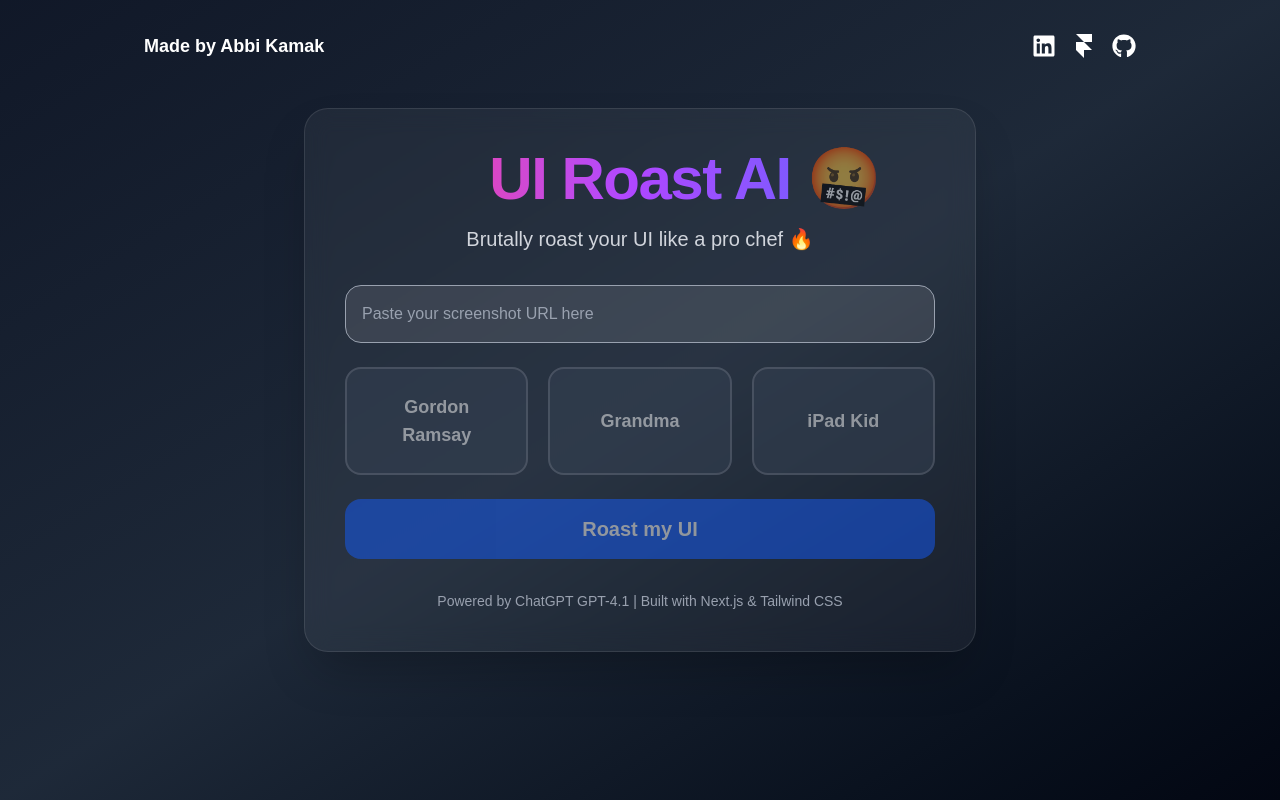
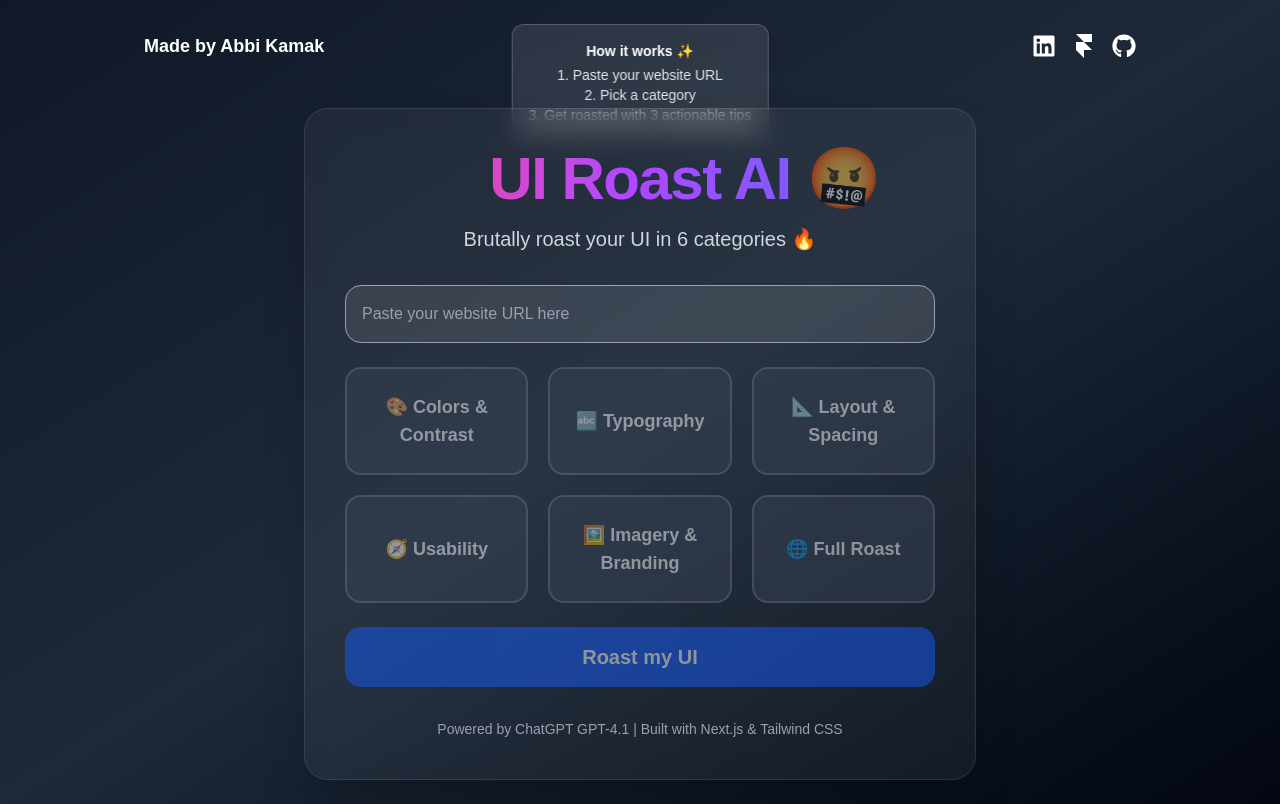
Before and after one commit to aram0057/ui-roast-ai, a Next.js app: page / in a window 1280 px wide. Built offline with nearby package versions, Linux system fonts and the light colour scheme.

Commit message:
updated judges

```diff
--- a/pages/index.tsx
+++ b/pages/index.tsx
@@ -4,7 +4,7 @@
 import { FaLinkedin, FaGithub } from "react-icons/fa";
 import { SiFramer } from "react-icons/si";
 
-type Judge = "gordon" | "grandma" | "ipad_kid";
+type Category = "colors" | "typography" | "spacing" | "usability" | "imagery" | "full";
 
 // Fire emoji component (client-only) to avoid hydration errors
 const FireEmoji = () => {
@@ -15,21 +15,21 @@
 };
 
 export default function Home() {
-  const [judge, setJudge] = useState<Judge | null>(null);
-  const [imageUrl, setImageUrl] = useState<string>("");
+  const [category, setCategory] = useState<Category | null>(null);
+  const [siteUrl, setSiteUrl] = useState<string>("");
   const [roast, setRoast] = useState<string>("");
   const [loading, setLoading] = useState<boolean>(false);
 
   const handleSubmit = async (e: FormEvent) => {
     e.preventDefault();
-    if (!judge || !imageUrl) return;
+    if (!category || !siteUrl) return;
 
     setLoading(true);
     try {
       const res = await fetch("/api/roast", {
         method: "POST",
         headers: { "Content-Type": "application/json" },
-        body: JSON.stringify({ judge, imageUrl }),
+        body: JSON.stringify({ category, siteUrl }),
       });
 
       const data = await res.json();
@@ -42,14 +42,27 @@
     }
   };
 
-  const judges = [
-    { id: "gordon", label: "Gordon Ramsay", gradient: "from-red-500 via-pink-500 to-red-600" },
-    { id: "grandma", label: "Grandma", gradient: "from-pink-400 via-purple-500 to-pink-500" },
-    { id: "ipad_kid", label: "iPad Kid", gradient: "from-yellow-400 via-orange-400 to-yellow-500" },
+  const categories = [
+    { id: "colors", label: "🎨 Colors & Contrast", gradient: "from-red-500 via-pink-500 to-red-600" },
+    { id: "typography", label: "🔤 Typography", gradient: "from-pink-400 via-purple-500 to-pink-500" },
+    { id: "spacing", label: "📐 Layout & Spacing", gradient: "from-yellow-400 via-orange-400 to-yellow-500" },
+    { id: "usability", label: "🧭 Usability", gradient: "from-green-400 via-emerald-500 to-green-600" },
+    { id: "imagery", label: "🖼️ Imagery & Branding", gradient: "from-indigo-400 via-blue-500 to-indigo-600" },
+    { id: "full", label: "🌐 Full Roast", gradient: "from-blue-500 via-indigo-500 to-purple-600" },
   ] as const;
 
   return (
-    <div className="min-h-screen flex flex-col items-center bg-gradient-to-br from-gray-900 via-gray-800 to-gray-950 p-6">
+    <div className="min-h-screen flex flex-col items-center bg-gradient-to-br from-gray-900 via-gray-800 to-gray-950 p-6 relative">
+      {/* Floating How To Box (centered) */}
+      <div className="absolute top-6 left-1/2 transform -translate-x-1/2 bg-white/10 backdrop-blur-md border border-white/20 text-white text-sm p-4 rounded-xl shadow-lg max-w-md text-center">
+        <h3 className="font-semibold mb-1">How it works ✨</h3>
+        <p className="text-gray-200">
+          1. Paste your website URL <br />
+          2. Pick a category <br />
+          3. Get roasted with 3 actionable tips
+        </p>
+      </div>
+
       {/* Top header with links */}
       <header className="w-full max-w-5xl flex justify-center sm:justify-between items-center mb-10 px-4 py-2">
         <span className="text-white font-semibold text-lg">Made by Abbi Kamak</span>
@@ -77,35 +90,35 @@
             <span className="text-yellow-400 animate-pulse">🤬</span>
           </h1>
           <p className="mt-4 text-gray-300 text-lg sm:text-xl">
-            Brutally roast your UI like a pro chef 🔥
+            Brutally roast your UI in 6 categories 🔥
           </p>
         </div>
 
         {/* URL input */}
         <input
           type="url"
-          placeholder="Paste your screenshot URL here"
-          value={imageUrl}
-          onChange={(e) => setImageUrl(e.target.value)}
+          placeholder="Paste your website URL here"
+          value={siteUrl}
+          onChange={(e) => setSiteUrl(e.target.value)}
           className="w-full mb-6 p-4 rounded-2xl border border-gray-400 bg-white/10 text-gray-200 placeholder-gray-400 focus:outline-none focus:ring-2 focus:ring-blue-500"
         />
 
-        {/* Judge buttons */}
-        <div className={`grid grid-cols-1 sm:grid-cols-3 gap-5 mb-6 w-full ${!imageUrl ? "opacity-50 pointer-events-none" : ""}`}>
-          {judges.map((j) => {
-            const isSelected = judge === j.id;
+        {/* Category buttons */}
+        <div className={`grid grid-cols-1 sm:grid-cols-3 gap-5 mb-6 w-full ${!siteUrl ? "opacity-50 pointer-events-none" : ""}`}>
+          {categories.map((c) => {
+            const isSelected = category === c.id;
             return (
               <button
-                key={j.id}
+                key={c.id}
                 type="button"
-                onClick={() => setJudge(j.id as Judge)}
+                onClick={() => setCategory(c.id as Category)}
                 className={`
                   p-6 rounded-2xl text-white text-lg font-semibold border-2 transition-all
-                  ${isSelected ? `bg-gradient-to-r ${j.gradient} shadow-[0_0_25px_6px]` : "border-gray-500 bg-gray-700 hover:bg-gray-600"}
+                  ${isSelected ? `bg-gradient-to-r ${c.gradient} shadow-[0_0_25px_6px]` : "border-gray-500 bg-gray-700 hover:bg-gray-600"}
                   hover:scale-105 hover:shadow-lg duration-300
                 `}
               >
-                {j.label}
+                {c.label}
               </button>
             );
           })}
@@ -115,9 +128,9 @@
         <button
           onClick={handleSubmit}
           className={`bg-blue-600 text-white px-8 py-4 rounded-2xl hover:bg-blue-700 transition-colors w-full text-xl font-bold ${
-            !imageUrl || !judge || loading ? "opacity-50 cursor-not-allowed" : ""
+            !siteUrl || !category || loading ? "opacity-50 cursor-not-allowed" : ""
           }`}
-          disabled={!imageUrl || !judge || loading}
+          disabled={!siteUrl || !category || loading}
         >
           {loading ? "Roasting..." : "Roast my UI"}
         </button>
```
